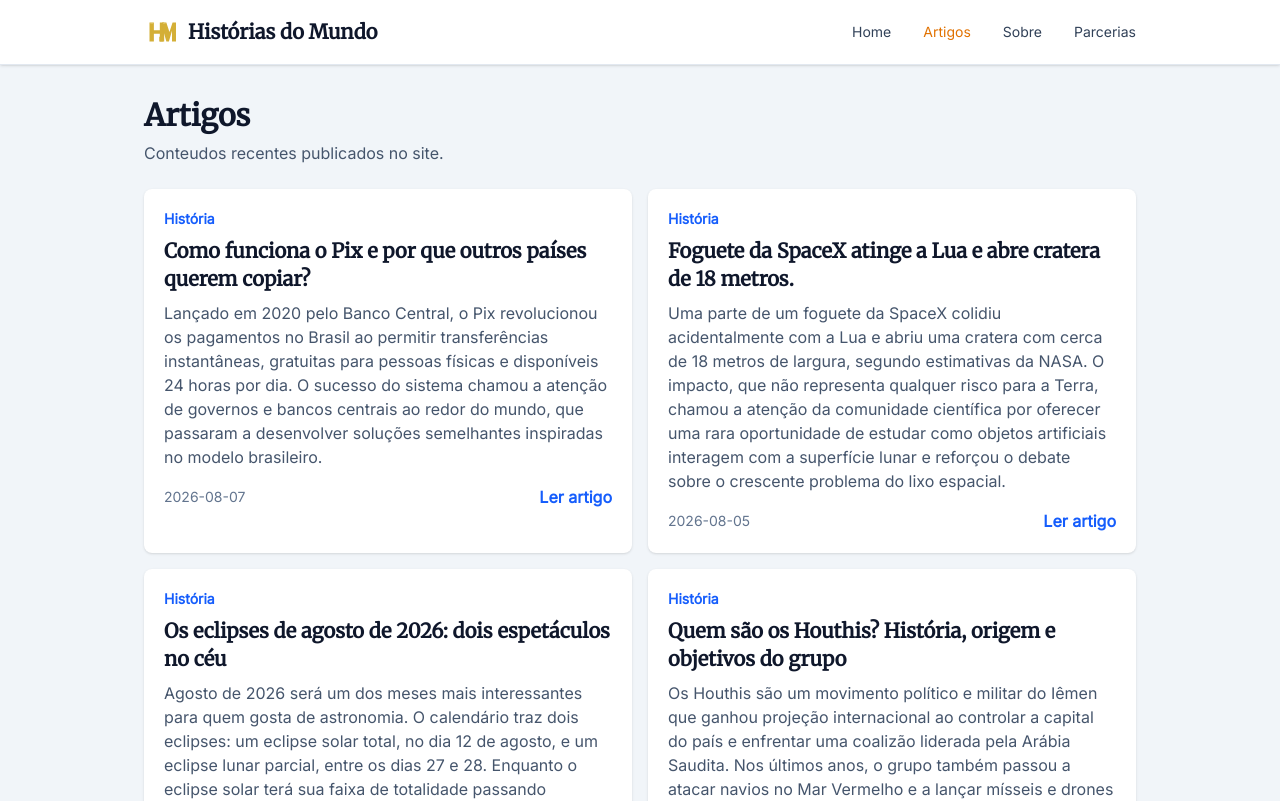
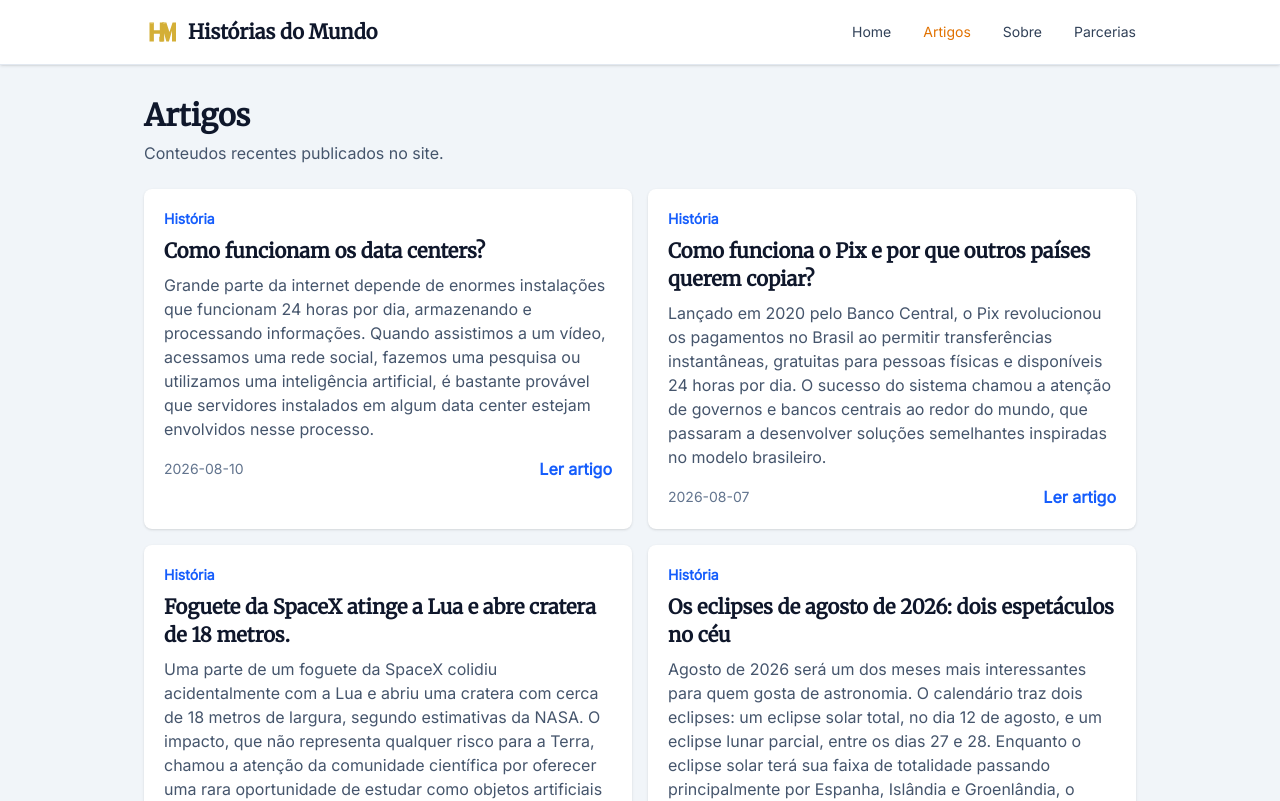
Before and after one commit to jordanlp19/Hist-rias-do-mundo, a React (Vite) app in the folder frontend/: page /artigos in a window 1280 px wide. Shown: the top 801 px of the page. Built offline with nearby package versions, Linux system fonts and the light colour scheme; what tailwind-animations would draw is missing.

Commit message:
Novo artigo data center

```diff
--- a/frontend/src/data/articles.js
+++ b/frontend/src/data/articles.js
@@ -15,6 +15,7 @@ import houthisImage from "../assets/articles/Houthis.webp";
 import eclipseImage from "../assets/articles/eclipse_agosto.webp";
 import fogueteImage from "../assets/articles/foguete_spacex_lua.webp";
 import pixImage from "../assets/articles/pix_ilustracao.webp";
+import datacenterImage from "../assets/articles/data_center.webp";
 
 const articles = [
   {
@@ -1141,6 +1142,91 @@ Fundo Monetário Internacional (FMI) - Relatórios sobre digitalização dos sis
 
 World Bank - Pesquisas sobre inclusão financeira e infraestrutura de pagamentos digitais.`,
   },
+
+  {
+    id: 19,
+    title: "Como funcionam os data centers?",
+    slug: "Como funcionam os data centers",
+    description:
+      "Grande parte da internet depende de enormes instalações que funcionam 24 horas por dia, armazenando e processando informações. Quando assistimos a um vídeo, acessamos uma rede social, fazemos uma pesquisa ou utilizamos uma inteligência artificial, é bastante provável que servidores instalados em algum data center estejam envolvidos nesse processo.",
+    category: "História",
+    image: datacenterImage,
+    date: "2026-08-10",
+    author: "Jordan Lopes",
+    content: `O que é um data center?
+
+Um data center é uma instalação construída especialmente para abrigar equipamentos responsáveis pelo armazenamento, processamento e transmissão de dados.
+
+Dentro desses locais existem servidores, sistemas de armazenamento, roteadores, switches e quilômetros de cabos e fibras ópticas responsáveis por conectar os equipamentos à internet.
+
+Os servidores podem ser organizados em grandes estruturas metálicas chamadas racks. Em instalações maiores, corredores inteiros são preenchidos por esses equipamentos.
+
+Quando uma pessoa acessa determinado serviço pela internet, uma solicitação é enviada pela rede até servidores que processam o pedido e devolvem as informações necessárias.
+
+É assim, de maneira simplificada, que uma fotografia armazenada na nuvem, uma página de um site ou um vídeo pode chegar ao dispositivo do usuário em poucos segundos.
+
+Por que eles precisam de tanta energia?
+
+Os servidores precisam permanecer ligados continuamente para que os serviços estejam disponíveis a qualquer momento.
+
+Além dos computadores, diversos outros equipamentos também consomem eletricidade. Sistemas de armazenamento, equipamentos de rede, iluminação, segurança e principalmente refrigeração fazem parte da infraestrutura.
+
+Grandes instalações também costumam possuir sistemas de energia de emergência. Baterias e geradores podem entrar em funcionamento caso aconteça uma interrupção no fornecimento elétrico, reduzindo o risco de os serviços ficarem indisponíveis.
+
+Com a expansão da computação em nuvem e principalmente da inteligência artificial, a demanda energética dessas instalações tornou-se uma preocupação crescente. Nos Estados Unidos, por exemplo, os data centers responderam por aproximadamente 4,4% do consumo de eletricidade do país em 2023.
+
+Por que os data centers precisam ser resfriados?
+
+Um dos maiores desafios é o calor.
+
+Processadores, placas gráficas e outros componentes eletrônicos transformam parte da eletricidade consumida em calor. Milhares desses equipamentos funcionando simultaneamente podem elevar rapidamente a temperatura de uma instalação.
+
+Sem refrigeração adequada, os equipamentos podem perder desempenho, apresentar falhas ou até sofrer danos.
+
+Por isso, data centers utilizam sistemas sofisticados para retirar o calor produzido pelos computadores. Algumas instalações utilizam grandes sistemas de circulação de ar, enquanto outras empregam água ou líquidos refrigerantes.
+
+Em determinados projetos, o líquido circula próximo aos próprios componentes eletrônicos, absorvendo diretamente o calor produzido pelos equipamentos.
+
+Por que alguns data centers utilizam água?
+
+A água pode transportar grandes quantidades de calor e, por isso, é utilizada em determinados sistemas de refrigeração.
+
+Em sistemas tradicionais com torres de resfriamento, a água aquecida participa de um processo no qual parte do calor é transferida e posteriormente dissipada para a atmosfera através da evaporação.
+
+Esse método pode consumir grandes quantidades de água, especialmente em instalações que funcionam continuamente.
+
+Entretanto, nem todos os data centers utilizam o mesmo sistema. Tecnologias mais recentes podem empregar circuitos fechados, nos quais o líquido é continuamente recirculado, além de sistemas de resfriamento a ar e soluções híbridas destinadas a diminuir o consumo de água e eletricidade.
+
+Onde ficam nossos arquivos?
+
+Quando dizemos que alguma informação está armazenada "na nuvem", ela continua existindo fisicamente em algum lugar.
+
+Fotografias, documentos, vídeos, bancos de dados e diversos outros conteúdos podem estar armazenados em discos e sistemas instalados dentro de data centers espalhados pelo mundo.
+
+Empresas também podem manter várias cópias das mesmas informações em diferentes equipamentos ou até em instalações localizadas em regiões distintas.
+
+Essa redundância ajuda a evitar que uma falha isolada provoque a perda das informações ou deixe determinado serviço completamente indisponível.
+
+A inteligência artificial está transformando os data centers
+
+A expansão da inteligência artificial está modificando rapidamente essas instalações.
+
+Modelos de IA exigem enormes quantidades de cálculos, principalmente durante seu treinamento. Para realizar essas operações, empresas utilizam grandes conjuntos de processadores especializados, como GPUs e outros aceleradores.
+
+A concentração desses equipamentos aumenta significativamente a quantidade de energia consumida e o calor produzido.
+
+Por isso, novos data centers estão sendo projetados com sistemas elétricos e de refrigeração cada vez mais potentes. Ao mesmo tempo, empresas e centros de pesquisa procuram maneiras de aumentar a eficiência dessas instalações.
+
+Apesar de muitas vezes passarem despercebidos, os data centers se tornaram uma das principais infraestruturas do mundo digital. Por trás de praticamente cada vídeo assistido, arquivo armazenado ou resposta produzida por uma inteligência artificial existe uma enorme rede física de computadores trabalhando continuamente.
+
+Fontes:
+
+IBM - Explicação sobre data centers, servidores, armazenamento, redes e infraestrutura utilizada nessas instalações.
+
+Departamento de Energia dos Estados Unidos (DOE) - Informações sobre eficiência energética, consumo de eletricidade e sistemas de refrigeração utilizados em data centers.
+
+Federal Energy Management Program (FEMP) - Informações técnicas sobre refrigeração, utilização de água, torres de resfriamento e sistemas de refrigeração líquida em data centers.`,
+  },
 ];
 
 export default articles;
```
Also changed, not shown: frontend/src/assets/articles/data_center.webp (added).
